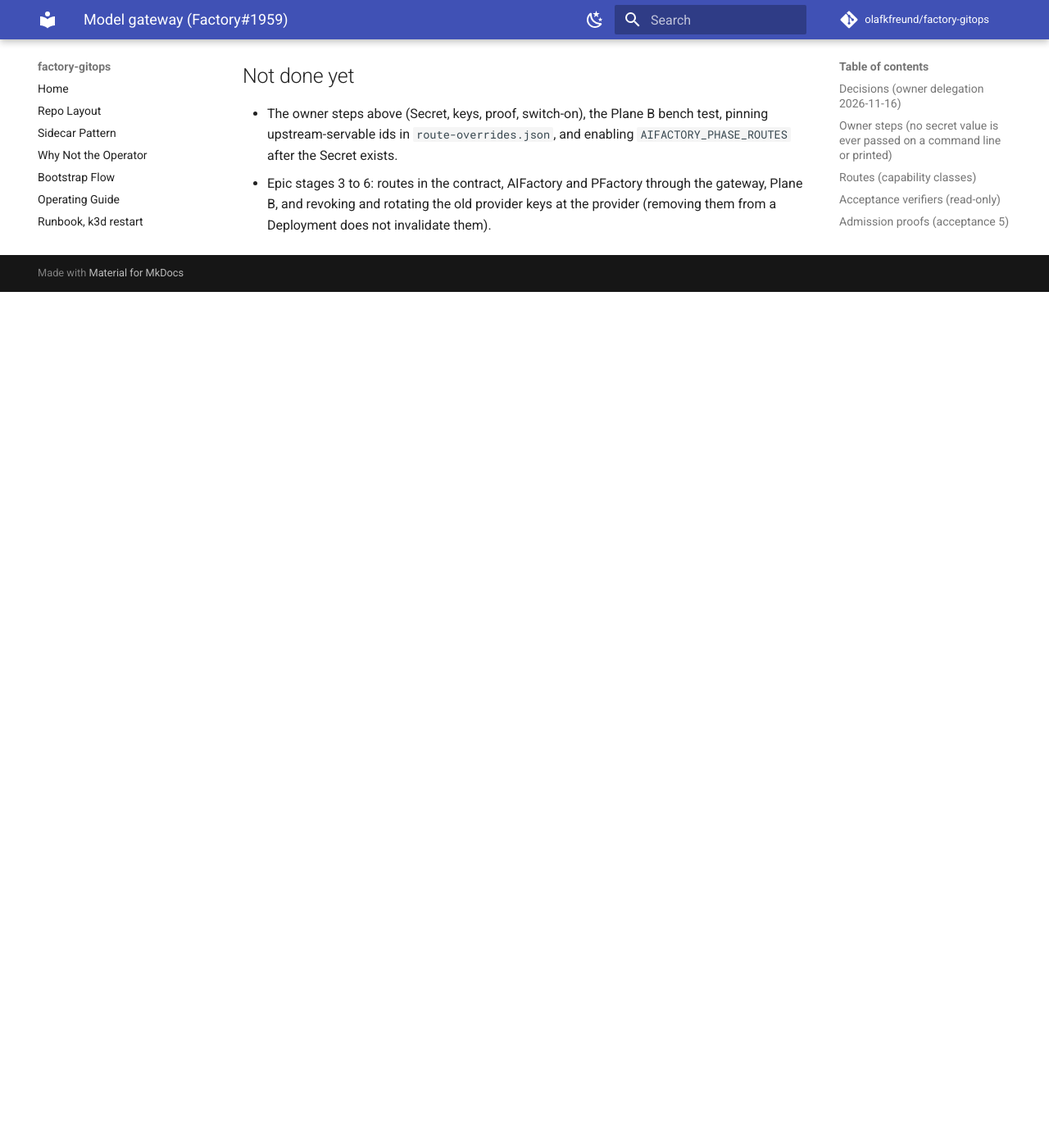
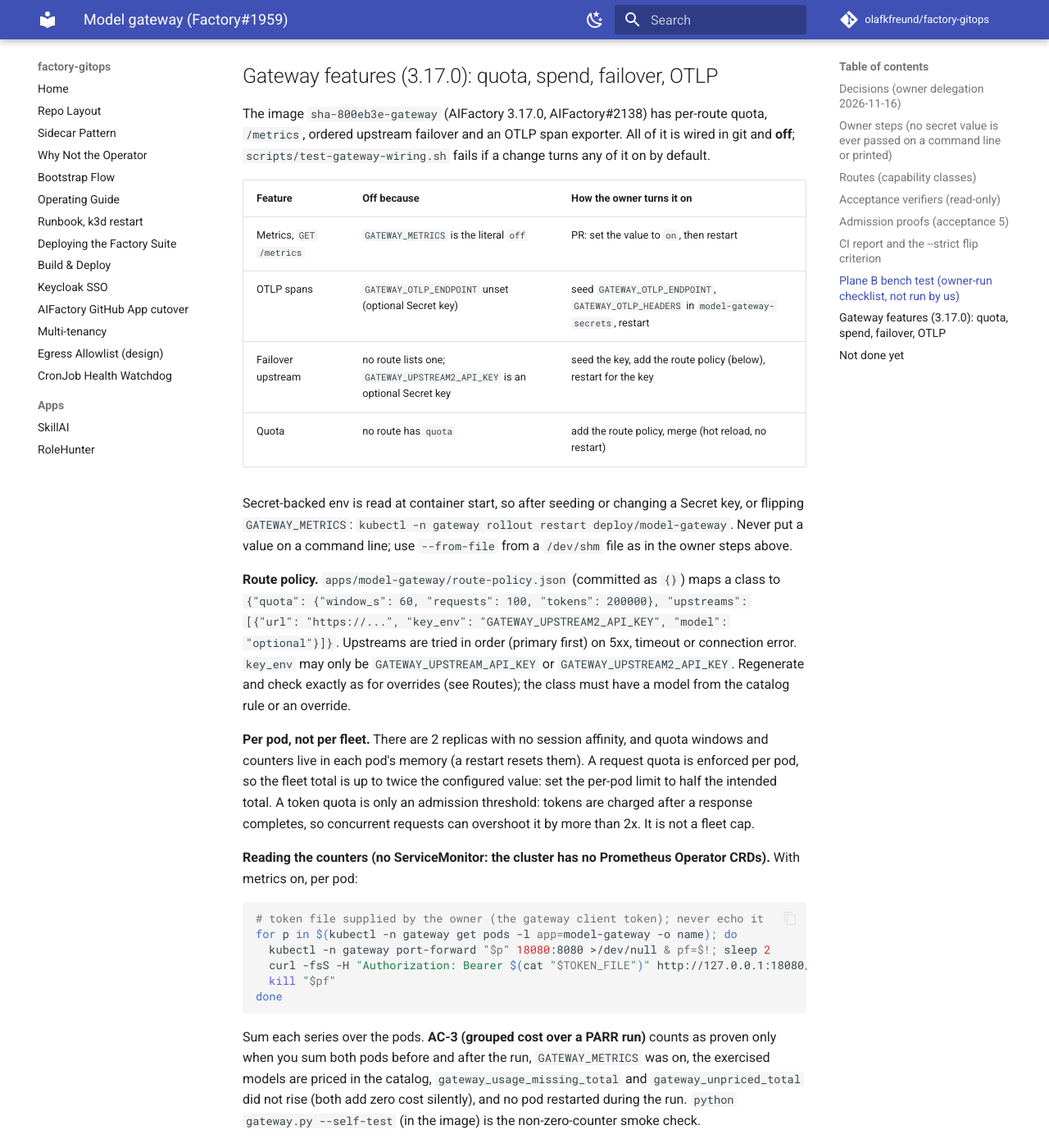
Before and after one commit to olafkfreund/factory-gitops, an MkDocs documentation site: the page built from docs/model-gateway.md, in a window 1280 px wide and 1400 px high, scrolled down 6057 px. Shown: the whole window at 82% size. Built offline with MkDocs 1.6.1 and Material for MkDocs 9.7.7, drawn with Linux system fonts in a browser that asks for light colours; comment, search, counter and statistics services are not loaded; before the commit the page ends 6413 px from its top, so only the background shows below that; some of the changed text lies outside the part shown.

Commit message:
docs(model-gateway): 3.17.0 features, per-pod quota, metrics check, OTLP finding (Factory#1959)
Plan step 4 (lead).

Co-Authored-By: Claude Opus 5.5 <noreply@anthropic.com>
Claude-Session: https://claude.ai/code/session_01WtDyDqabJ8SR4gD3ubwYx1

````diff
--- a/docs/model-gateway.md
+++ b/docs/model-gateway.md
@@ -250,9 +250,65 @@ legal and compliance page, and answer in writing whether a subscription OAuth to
 self-hosted proxy used by automation. Post the answer, the CLI version (`claude --version`) and the date as a comment on
 Factory#1959. If the answer is no, Plane B stays closed and the epic keeps the subscription logins mounted.
 
+## Gateway features (3.17.0): quota, spend, failover, OTLP
+
+The image `sha-800eb3e-gateway` (AIFactory 3.17.0, AIFactory#2138) has per-route quota, `/metrics`, ordered
+upstream failover and an OTLP span exporter. All of it is wired in git and **off**; `scripts/test-gateway-wiring.sh`
+fails if a change turns any of it on by default.
+
+| Feature | Off because | How the owner turns it on |
+| --- | --- | --- |
+| Metrics, `GET /metrics` | `GATEWAY_METRICS` is the literal `off` | PR: set the value to `on`, then restart |
+| OTLP spans | `GATEWAY_OTLP_ENDPOINT` unset (optional Secret key) | seed `GATEWAY_OTLP_ENDPOINT`, `GATEWAY_OTLP_HEADERS` in `model-gateway-secrets`, restart |
+| Failover upstream | no route lists one; `GATEWAY_UPSTREAM2_API_KEY` is an optional Secret key | seed the key, add the route policy (below), restart for the key |
+| Quota | no route has `quota` | add the route policy, merge (hot reload, no restart) |
+
+Secret-backed env is read at container start, so after seeding or changing a Secret key, or flipping
+`GATEWAY_METRICS`: `kubectl -n gateway rollout restart deploy/model-gateway`. Never put a value on a command line;
+use `--from-file` from a `/dev/shm` file as in the owner steps above.
+
+**Route policy.** `apps/model-gateway/route-policy.json` (committed as `{}`) maps a class to
+`{"quota": {"window_s": 60, "requests": 100, "tokens": 200000}, "upstreams": [{"url": "https://...", "key_env":
+"GATEWAY_UPSTREAM2_API_KEY", "model": "optional"}]}`. Upstreams are tried in order (primary first) on 5xx, timeout or
+connection error. `key_env` may only be `GATEWAY_UPSTREAM_API_KEY` or `GATEWAY_UPSTREAM2_API_KEY`. Regenerate and
+check exactly as for overrides (see Routes); the class must have a model from the catalog rule or an override.
+
+**Per pod, not per fleet.** There are 2 replicas with no session affinity, and quota windows and counters live in each
+pod's memory (a restart resets them). A request quota is enforced per pod, so the fleet total is up to twice the
+configured value: set the per-pod limit to half the intended total. A token quota is only an admission threshold:
+tokens are charged after a response completes, so concurrent requests can overshoot it by more than 2x. It is not a
+fleet cap.
+
+**Reading the counters (no ServiceMonitor: the cluster has no Prometheus Operator CRDs).** With metrics on, per pod:
+
+```bash
+# token file supplied by the owner (the gateway client token); never echo it
+for p in $(kubectl -n gateway get pods -l app=model-gateway -o name); do
+  kubectl -n gateway port-forward "$p" 18080:8080 >/dev/null & pf=$!; sleep 2
+  curl -fsS -H "Authorization: Bearer $(cat "$TOKEN_FILE")" http://127.0.0.1:18080/metrics | grep -E '^gateway_(requests|tokens|cost_usd|failovers|unpriced|usage_missing)'
+  kill "$pf"
+done
+```
+
+Sum each series over the pods. **AC-3 (grouped cost over a PARR run)** counts as proven only when you sum both pods
+before and after the run, `GATEWAY_METRICS` was on, the exercised models are priced in the catalog,
+`gateway_usage_missing_total` and `gateway_unpriced_total` did not rise (both add zero cost silently), and no pod
+restarted during the run. `python gateway.py --self-test` (in the image) is the non-zero-counter smoke check.
+
+**OpenObserve OTLP (read-only finding, NOT proven live).** The pinned OpenObserve (`apps/observe`, v0.90.3) source
+shows `POST /api/{org}/v1/traces` accepting `Content-Type: application/json` (`traces::otlp_json`, an OTLP
+`ExportTraceServiceRequest`) as well as `application/x-protobuf`, with Basic auth. The gateway appends `/v1/traces`
+and sends JSON, and sets `gen_ai.usage.input_tokens` and `output_tokens`, which OpenObserve's usage extractor reads.
+So the values to seed are `GATEWAY_OTLP_ENDPOINT=http://observe.factory.svc.cluster.local:5080/api/default` and
+`GATEWAY_OTLP_HEADERS=Authorization=Basic <base64 of user:password>` (the exporter is best-effort and silent, so
+success is only visible as spans in the OpenObserve `default` traces stream). `allow-otlp-egress` opens the one
+path gateway to `observe:5080`. Source evidence is not an ingest test: after seeding and a restart, send one chat
+request and look for the span; if it is missing, file an AIFactory issue for the exporter.
+
 ## Not done yet
 
-- The owner steps above (Secret, keys, proof, switch-on), the Plane B bench test, pinning upstream-servable
+- The owner steps above (Secret, keys, proof, switch-on), seeding the optional OTLP and second-upstream keys and the
+  live proofs for AC-2, AC-3 and AC-4, the Plane B bench test, pinning upstream-servable
   ids in `route-overrides.json`, and enabling `AIFACTORY_PHASE_ROUTES` after the Secret exists.
 - Epic stages 3 to 6: routes in the contract, AIFactory and PFactory through the gateway, Plane B, and
   revoking and rotating the old provider keys at the provider (removing them from a Deployment does not
````
